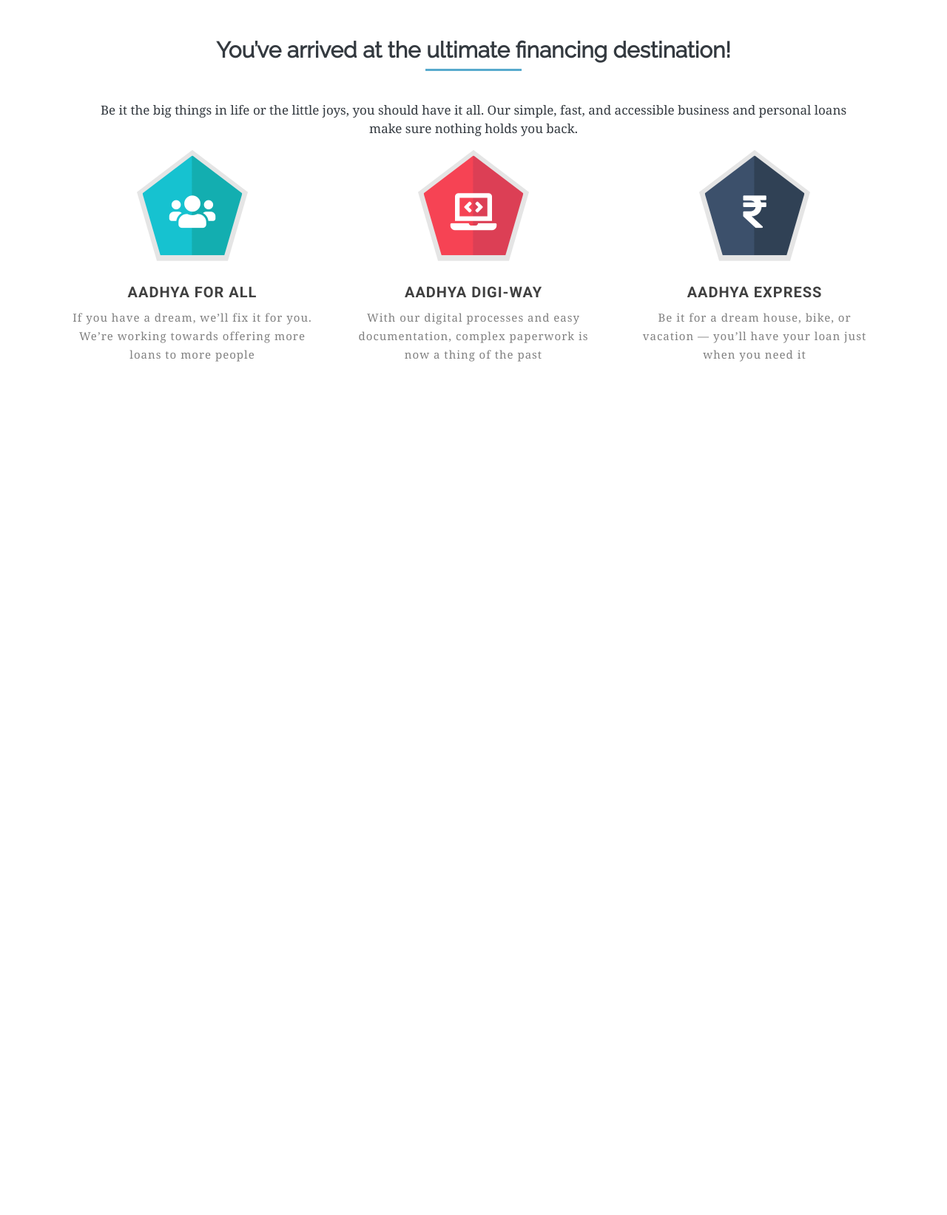
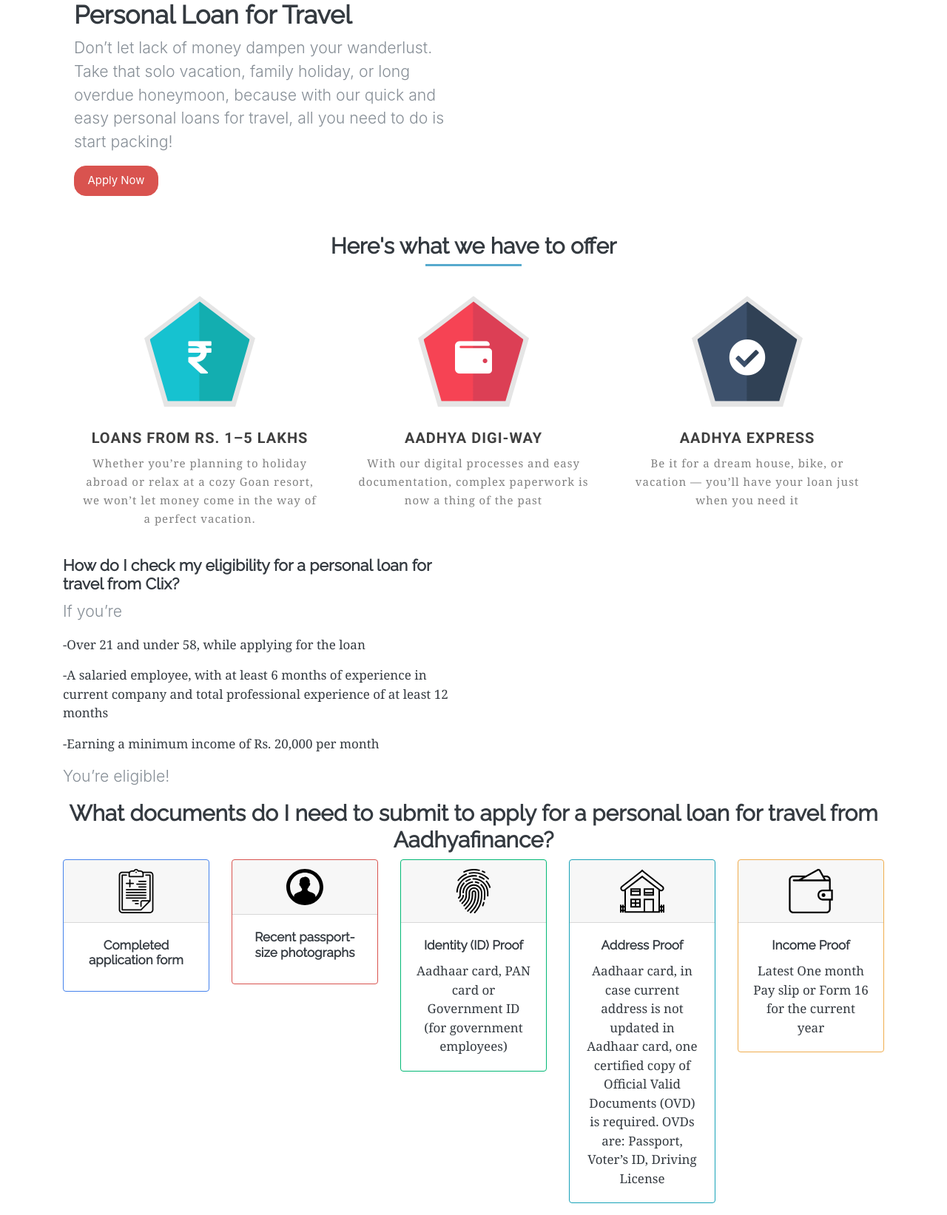
Before and after one commit to ruchamahabal/aadhya_finance_website, a PHP site: page /for-me-pages/travel.php in a window 1280 px wide. Shown: the part 66-1709 px from the top of the page at 74% size. Before the commit the page ends 555 px from the top, so only its background shows below. Run offline with PHP 8.4, Linux system fonts and the light colour scheme; some libraries are stand-ins or nearby versions.

Commit message:
completed travel page

```diff
--- a/for-me-pages/travel.php
+++ b/for-me-pages/travel.php
@@ -1,26 +1,43 @@
 <?php include '../header.php'; ?>
+<div class="container">
+
+<section>
+  <div class="row">
+    <div class="col">
+      <div class="container">
+        <h2>Personal Loan for Travel</h2>
+        <p class="lead">Don’t let lack of money dampen your wanderlust. Take that solo vacation, family holiday, or long overdue honeymoon, because with our quick and easy personal loans for travel, all you need to do is start packing!</p>
+        <a href="#" class="btn btn-danger">Apply Now</a>
+      </div>
+    </div>
+    <div class="col">
+      <!-- animation will come here -->
+    </div>
+  </div>
+</section>
+
 
 <section id="services">
-     <h3 class="heading" align="center">You’ve arrived at the ultimate financing destination!</h3>
-     <p align="center">Be it the big things in life or the little joys, you should have it all. Our simple, fast, and accessible business and personal loans<br> make sure nothing holds you back.</p>
+     <h3 class="heading" align="center">Here's what we have to offer</h3>
+
      <div class="container">
         <div class="row">
             <div class="col-md-4 col-sm-8">
                 <div class="serviceBox blue">
                     <div class="service-icon">
-                        <i class="fas fa-users"></i>
+                        <i class="fas fa-rupee-sign"></i>
                     </div>
-                    <h3 class="title">Aadhya For All</h3>
+                    <h3 class="title">Loans from Rs. 1–5 lakhs</h3>
                     <p class="description">
-                        If you have a dream, we’ll fix it for you. We’re working towards offering more loans to more people
+                        Whether you’re planning to holiday abroad or relax at a cozy Goan resort, we won’t let money come in the way of a perfect vacation.
                     </p>
-                    <a class="read-more" href="">Read More</a>
+                    <!-- <a class="read-more" href="">Read More</a> -->
                 </div>
             </div>
             <div class="col-md-4 col-sm-8">
                 <div class="serviceBox">
                     <div class="service-icon">
-                        <i class="fas fa-laptop-code"></i>
+                        <i class="fas fa-wallet"></i>
                     </div>
                     <h3 class="title">Aadhya Digi-way</h3>
                     <p class="description">
@@ -32,7 +49,7 @@
             <div class="col-md-4 col-sm-8">
                 <div class="serviceBox gray">
                     <div class="service-icon">
-                        <i class="fas fa-rupee-sign"></i>
+                        <i class="fas fa-check-circle"></i>
                     </div>
                     <h3 class="title">Aadhya Express</h3>
                     <p class="description">
@@ -44,5 +61,95 @@
         </div>
     </div>
 </section>
+<section id="requirements">
+  <div class="row">
+    <div class="col">
+      <h5>How do I check my eligibility for a personal loan for travel from Clix?</h5>
+      <p class="lead bold">If you’re</p>
+      <p>-Over 21 and under 58, while applying for the loan</p>
+      <p>-A salaried employee, with at least 6 months of experience in current company and total professional experience of at least 12 months</p>
+      <p>-Earning a minimum income of Rs. 20,000 per month</p>
+      <p class="lead bold">You’re eligible!</p>
+    </div>
+    <div class="col">
+      <!-- image will be added here  -->
+    </div>
+  </div>
+</section>
+<section>
+  <h3 class="heading" align="center">What documents do I need to submit to apply for a personal loan for travel from Aadhyafinance?</h3>
+  <div class="row">
+    <div class="col">
+      <center>
+      <div class="card border-primary mb-3" style="max-width: 20rem;">
+        <div class="card-header">
+            <img style="max-width:60px;" src="../assets/images/form.svg" alt="">
+        </div>
+        <div class="card-body">
+          <h6 class="card-title">Completed application form</h6>
+          <!-- <p class="card-text">Some quick example text to build on the card title and make up the bulk of the card's content.</p> -->
+        </div>
+      </div>
+      </center>
+    </div>
+    <div class="col">
+      <center>
+      <div class="card border-danger mb-3" style="max-width: 20rem;">
+        <div class="card-header">
+            <img style="max-width:60px;" src="../assets/images/picture.svg" alt="">
+        </div>
+        <div class="card-body">
+          <h6 class="card-title">Recent passport-size photographs</h6>
+          <!-- <p class="card-text">Some quick example text to build on the card title and make up the bulk of the card's content.</p> -->
+        </div>
+      </div>
+      </center>
+    </div>
+    <div class="col">
+      <center>
+      <div class="card border-success mb-3" style="max-width: 20rem;">
+        <div class="card-header">
+            <img style="max-width:60px;" src="../assets/images/fingerprint.svg" alt="">
+        </div>
+        <div class="card-body">
+          <h6 class="card-title">Identity (ID) Proof</h6>
+          <p class="card-text">Aadhaar card, PAN card or Government ID (for government employees)</p>
+        </div>
+      </div>
+      </center>
+    </div>
+    <div class="col">
+      <center>
+      <div class="card border-info mb-3" style="max-width: 20rem;">
+        <div class="card-header">
+            <img style="max-width:60px;" src="../assets/images/house.svg" alt="">
+        </div>
+        <div class="card-body">
+          <h6 class="card-title">Address Proof</h6>
+          <p class="card-text">Aadhaar card, in case current address is not updated in Aadhaar card, one certified copy of Official Valid Documents (OVD) is required. OVDs are: Passport, Voter’s ID, Driving License</p>
+        </div>
+      </div>
+      </center>
+    </div>
+    <div class="col">
+      <center>
+      <div class="card border-warning mb-3" style="max-width: 20rem;">
+        <div class="card-header">
+            <img style="max-width:60px;" src="../assets/images/wallet.svg" alt="">
+        </div>
+        <div class="card-body">
+          <h6 class="card-title">Income Proof</h6>
+          <p class="card-text">
 
+    Latest One month Pay slip or Form 16 for the current year
+
+</p>
+        </div>
+      </div>
+      </center>
+    </div>
+  </div>
+</section>
+
+</div>
 <?php include '../footer.php'; ?>
```
Also changed, not shown: assets/images/fingerprint.svg (added), assets/images/form.svg (added), assets/images/house.svg (added), assets/images/picture.svg (added), assets/images/wallet.svg (added).
